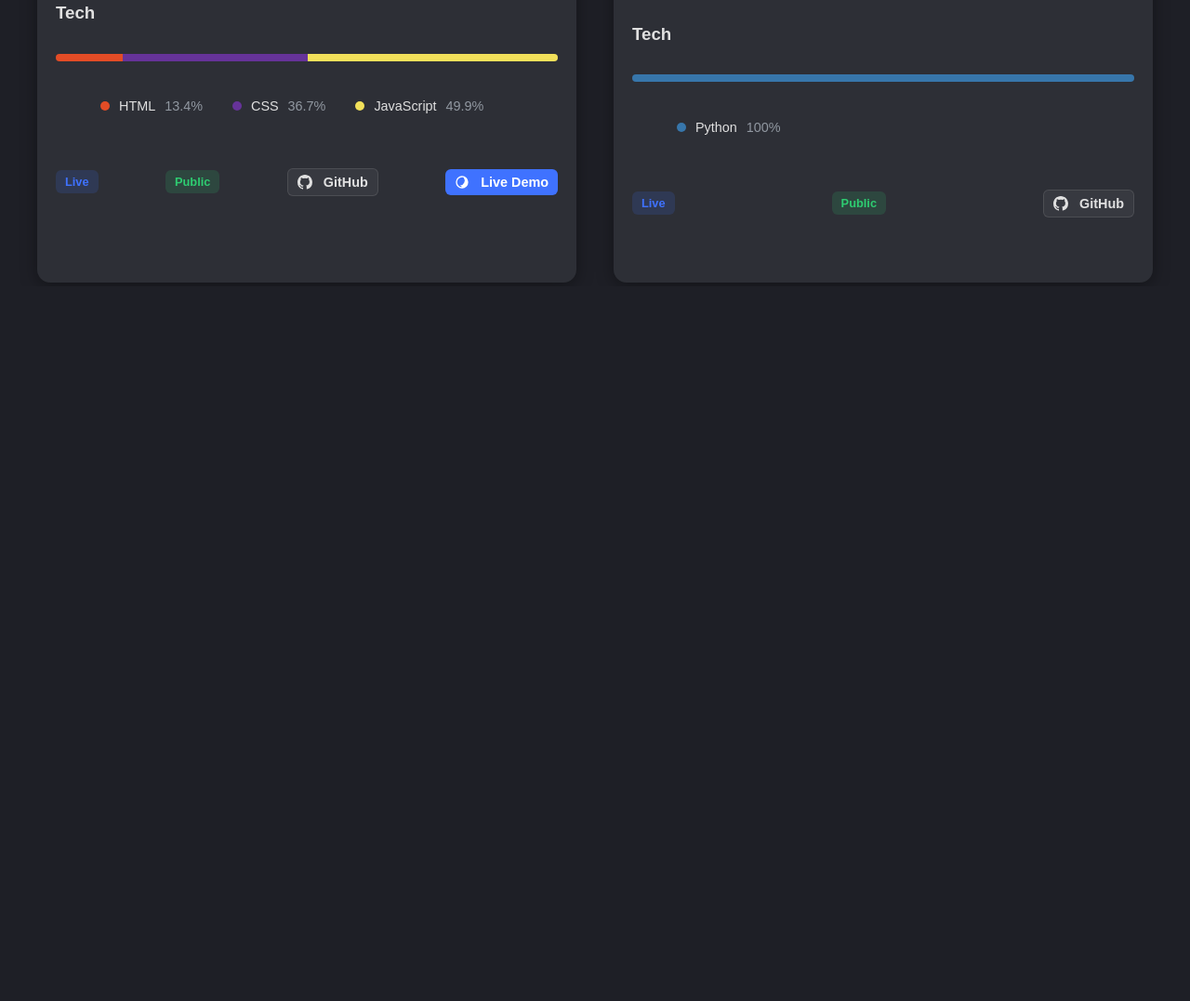
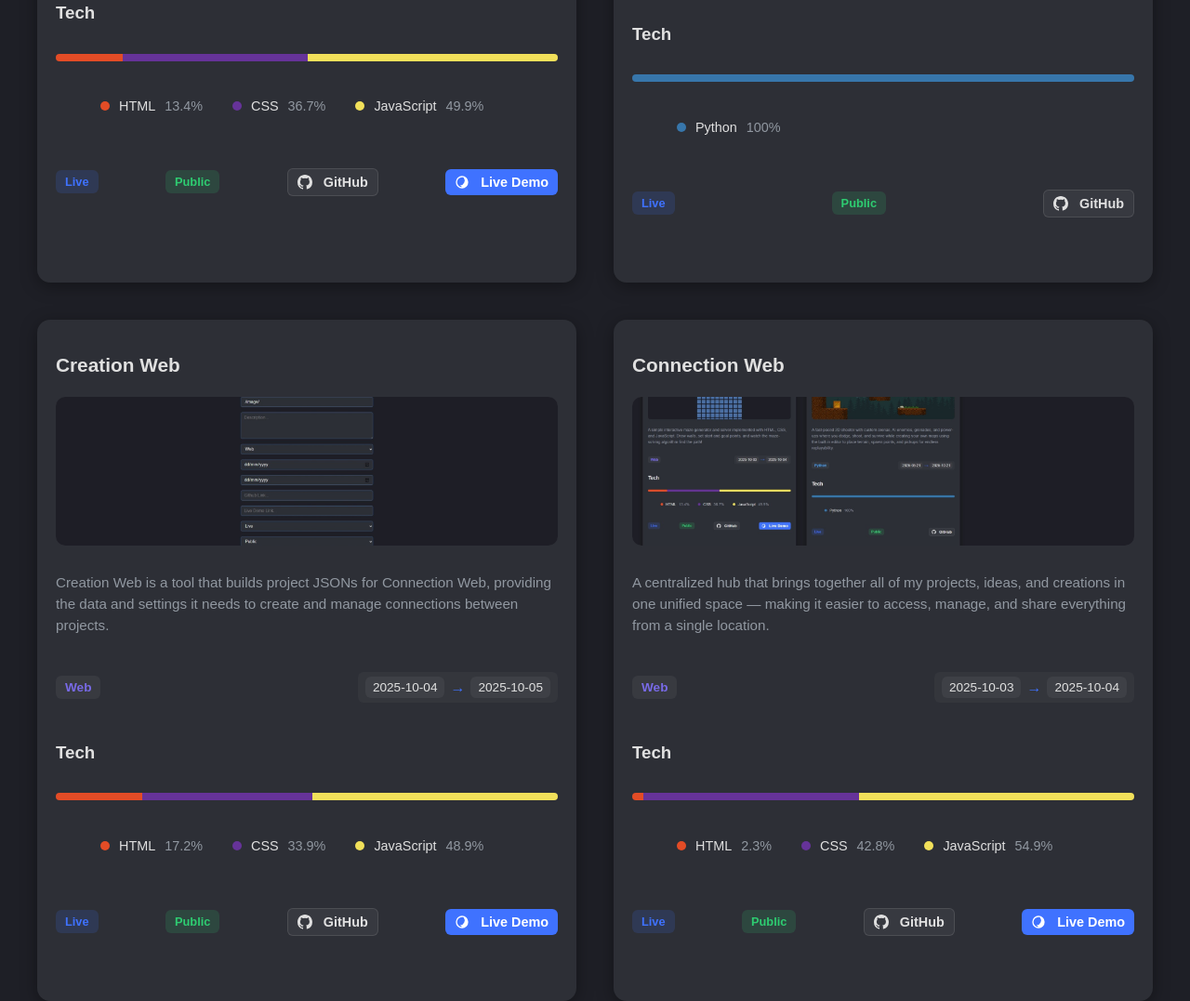
Before and after one commit to Elias-Lamprecht/Connection-Web, a plain HTML site: page index.html in a window 1280 px wide. Shown: the part 492-1569 px from the top of the page at 93% size. Before the commit the page ends 800 px from the top, so only its background shows below. Drawn offline with Linux system fonts and the light colour scheme.

Commit message:
Add Creation Web + Connection Web and fix some gap issues

```diff
--- /dev/null
+++ b/Projects/ConnectionWeb.json
@@ -0,0 +1,22 @@
+{
+  "title": "Connection Web",
+  "image": "./image/connection-web.jpeg",
+  "description": "A centralized hub that brings together all of my projects, ideas, and creations in one unified space — making it easier to access, manage, and share everything from a single location.",
+  "type": "Web",
+  "start_date": "2025-10-03",
+  "end_date": "2025-10-04",
+  "github": "https://github.com/Elias-Lamprecht/Connection-Web",
+  "live": "https://connection-web-elias-lamprecht.netlify.app",
+  "status": "Live",
+  "visibility": "Public",
+  "tech": [
+    "HTML",
+    "CSS",
+    "JavaScript"
+  ],
+  "techbar": {
+    "HTML": 2.3,
+    "CSS": 42.8,
+    "JavaScript": 54.9
+  }
+}
--- /dev/null
+++ b/Projects/CreationWeb.json
@@ -0,0 +1,22 @@
+{
+  "title": "Creation Web",
+  "image": "./image/creation-web.jpeg",
+  "description": "Creation Web is a tool that builds project JSONs for Connection Web, providing the data and settings it needs to create and manage connections between projects.",
+  "type": "Web",
+  "start_date": "2025-10-04",
+  "end_date": "2025-10-05",
+  "github": "https://github.com/Elias-Lamprecht/Creation-Web",
+  "live": "https://creation-web-elias-lamprecht.netlify.app",
+  "status": "Live",
+  "visibility": "Public",
+  "tech": [
+    "HTML",
+    "CSS",
+    "JavaScript"
+  ],
+  "techbar": {
+    "HTML": 17.2,
+    "CSS": 33.9,
+    "JavaScript": 48.9
+  }
+}
--- a/projects_list.json
+++ b/projects_list.json
@@ -1,6 +1,8 @@
 {
   "projects": [
     "LabyrinthSolver",
-    "CallOfBuddy"
+    "CallOfBuddy",
+    "CreationWeb",
+    "ConnectionWeb"
   ]
 }
--- a/style.css
+++ b/style.css
@@ -32,7 +32,7 @@ body {
 #ContentWrapper {
     display: grid;
     grid-template-columns: repeat(3, 1fr);
-    gap: 40px;
+    gap: 80px 40px;
     align-items: start;
 }
 
```
Also changed, not shown: image/connection-web.jpeg (added), image/creation-web.jpeg (added).
